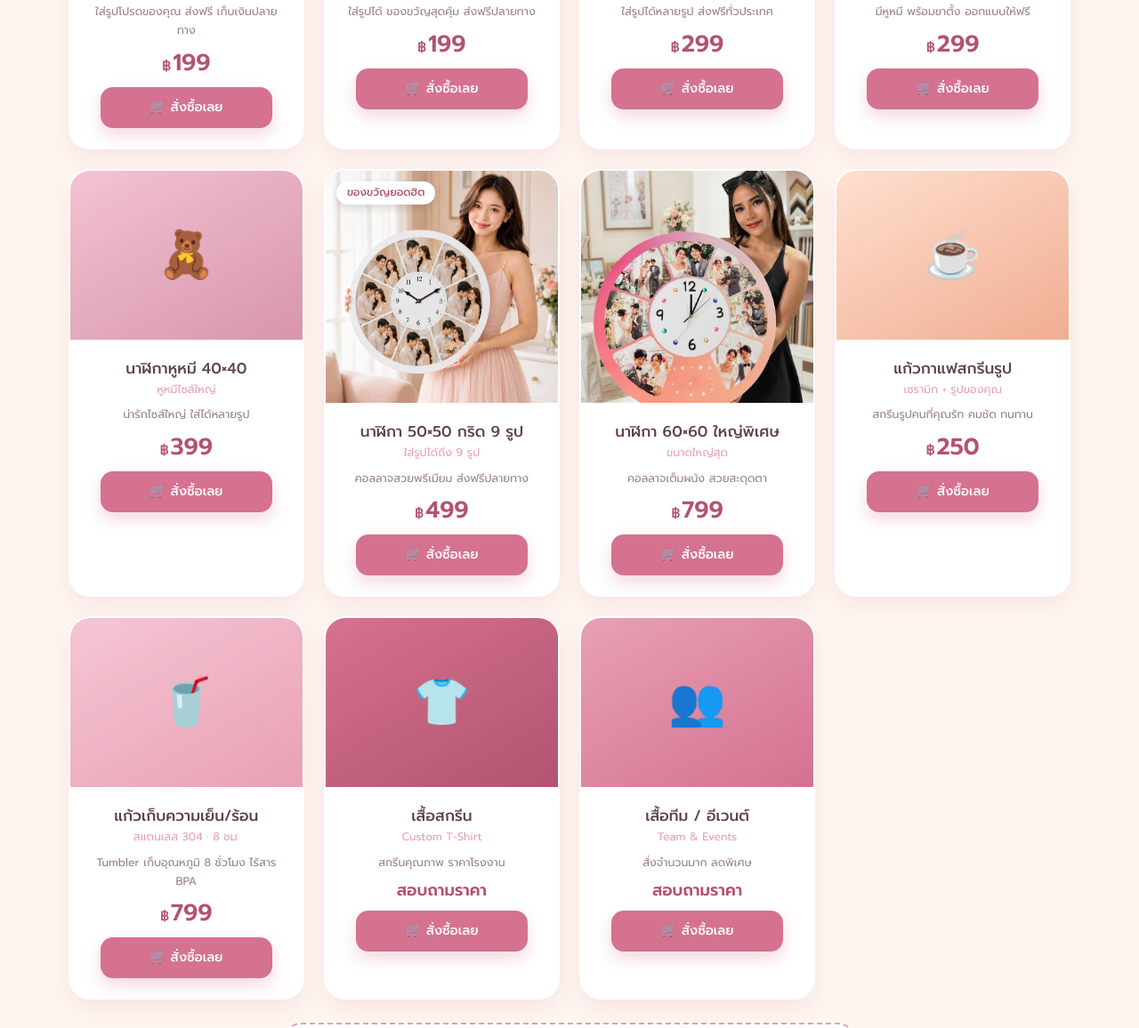
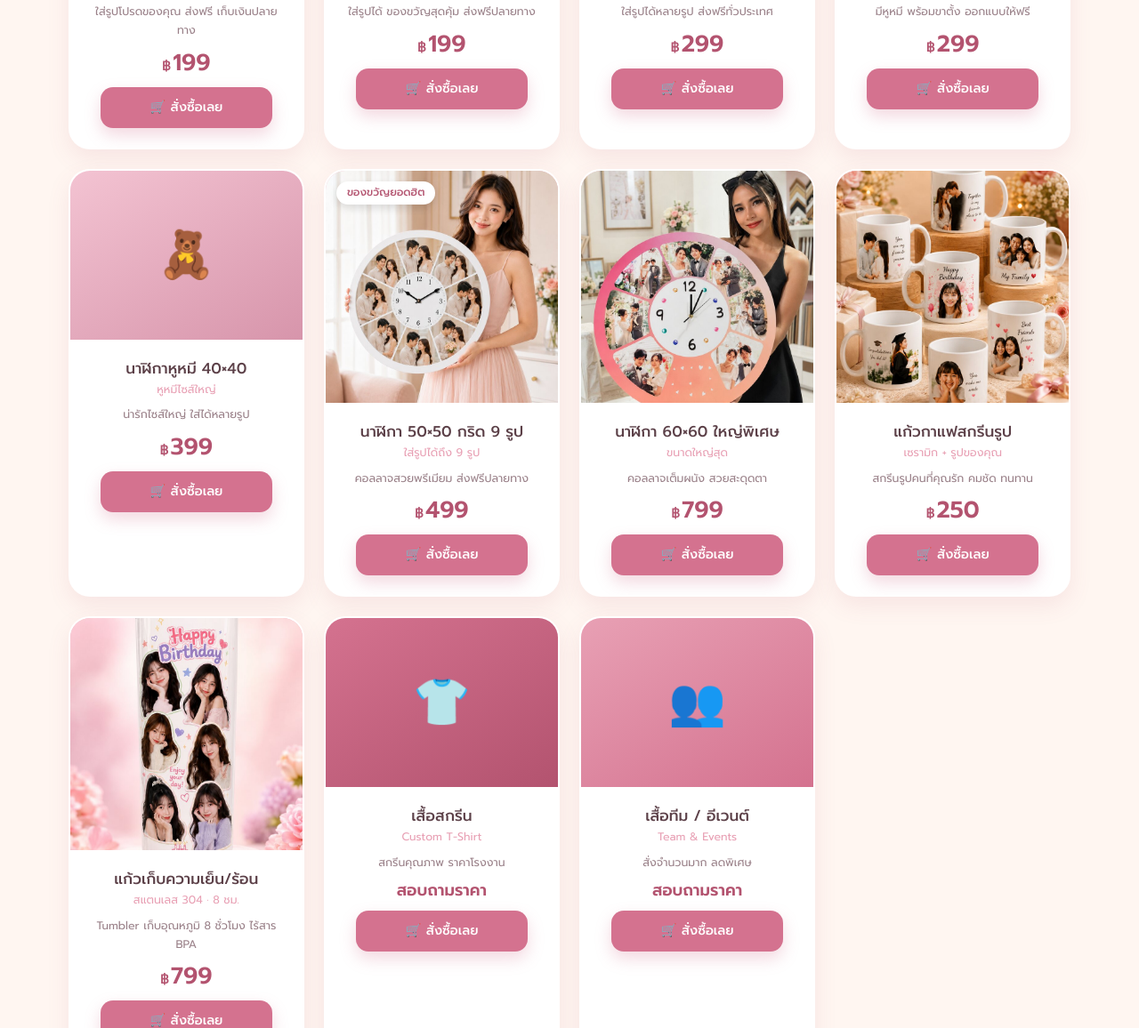
Before and after one commit to Gorvan27/baanframe, a plain HTML site: page shop.html in a window 1280 px wide. Shown: the part 1206-2362 px from the top of the page at 89% size. Drawn offline with Linux system fonts and the light colour scheme.

Commit message:
Wire mug cards to photos

```diff
--- a/shop.html
+++ b/shop.html
@@ -49,8 +49,8 @@
     <div class="card" data-cat="clocks"><div class="img" style="background:linear-gradient(150deg,#f3c3d2,#d795ab)">🧸</div><div class="body"><h3 data-i18n="clbear40">นาฬิกาหูหมี 40×40</h3><div class="en" data-i18n="clbear40s">หูหมีไซส์ใหญ่</div><p data-i18n="clbear40d">น่ารักไซส์ใหญ่ ใส่ได้หลายรูป</p><span class="price-lg"><span class="cur">฿</span>399</span><a class="btn-buy" href="#" data-i18n="btn.buy">🛒 สั่งซื้อเลย</a></div></div>
     <div class="card" data-cat="clocks"><div class="img p34" data-gallery="img/c5050-1.jpg?v=3"><span class="badge" data-i18n="badge.gift">ของขวัญยอดฮิต</span></div><div class="body"><h3 data-i18n="cl50">นาฬิกา 50×50 กริด 9 รูป</h3><div class="en" data-i18n="cl50s">ใส่รูปได้ถึง 9 รูป</div><p data-i18n="cl50d">คอลลาจสวยพรีเมียม ส่งฟรีปลายทาง</p><span class="price-lg"><span class="cur">฿</span>499</span><a class="btn-buy" href="#" data-i18n="btn.buy">🛒 สั่งซื้อเลย</a></div></div>
     <div class="card" data-cat="clocks"><div class="img p34" data-gallery="img/c6060-1.jpg?v=3"></div><div class="body"><h3 data-i18n="cl60">นาฬิกา 60×60 ใหญ่พิเศษ</h3><div class="en" data-i18n="cl60s">ขนาดใหญ่สุด</div><p data-i18n="cl60d">คอลลาจเต็มผนัง สวยสะดุดตา</p><span class="price-lg"><span class="cur">฿</span>799</span><a class="btn-buy" href="#" data-i18n="btn.buy">🛒 สั่งซื้อเลย</a></div></div>
-    <div class="card" data-cat="mugs" id="mugs"><div class="img" style="background:linear-gradient(150deg,#FFDFD0,#f0ad91)">☕</div><div class="body"><h3 data-i18n="mug250">แก้วกาแฟสกรีนรูป</h3><div class="en" data-i18n="mug250s">เซรามิก + รูปของคุณ</div><p data-i18n="mug250d">สกรีนรูปคนที่คุณรัก คมชัด ทนทาน</p><span class="price-lg"><span class="cur">฿</span>250</span><a class="btn-buy" href="#" data-i18n="btn.buy">🛒 สั่งซื้อเลย</a></div></div>
-    <div class="card" data-cat="mugs"><div class="img" style="background:linear-gradient(150deg,#f5c6d3,#e8a0b4)">🥤</div><div class="body"><h3 data-i18n="mug799">แก้วเก็บความเย็น/ร้อน</h3><div class="en" data-i18n="mug799s">สแตนเลส 304 · 8 ชม.</div><p data-i18n="mug799d">Tumbler เก็บอุณหภูมิ 8 ชั่วโมง ไร้สาร BPA</p><span class="price-lg"><span class="cur">฿</span>799</span><a class="btn-buy" href="#" data-i18n="btn.buy">🛒 สั่งซื้อเลย</a></div></div>
+    <div class="card" data-cat="mugs" id="mugs"><div class="img p34" data-gallery="img/mug250-1.jpg?v=3"></div><div class="body"><h3 data-i18n="mug250">แก้วกาแฟสกรีนรูป</h3><div class="en" data-i18n="mug250s">เซรามิก + รูปของคุณ</div><p data-i18n="mug250d">สกรีนรูปคนที่คุณรัก คมชัด ทนทาน</p><span class="price-lg"><span class="cur">฿</span>250</span><a class="btn-buy" href="#" data-i18n="btn.buy">🛒 สั่งซื้อเลย</a></div></div>
+    <div class="card" data-cat="mugs"><div class="img p34" data-gallery="img/mug799-1.jpg?v=3"></div><div class="body"><h3 data-i18n="mug799">แก้วเก็บความเย็น/ร้อน</h3><div class="en" data-i18n="mug799s">สแตนเลส 304 · 8 ชม.</div><p data-i18n="mug799d">Tumbler เก็บอุณหภูมิ 8 ชั่วโมง ไร้สาร BPA</p><span class="price-lg"><span class="cur">฿</span>799</span><a class="btn-buy" href="#" data-i18n="btn.buy">🛒 สั่งซื้อเลย</a></div></div>
     <div class="card" data-cat="tees" id="tees"><div class="img" style="background:linear-gradient(150deg,#D4728F,#B3536F)">👕</div><div class="body"><h3 data-i18n="p.9">เสื้อสกรีน</h3><div class="en" data-i18n="p.9s">Custom T-Shirt</div><p data-i18n="p.9d">สกรีนคุณภาพ ราคาโรงงาน</p><span class="price-lg" style="font-size:18px" data-i18n="price.ask">สอบถามราคา</span><a class="btn-buy" href="#" data-i18n="btn.buy">🛒 สั่งซื้อเลย</a></div></div>
     <div class="card" data-cat="tees"><div class="img" style="background:linear-gradient(150deg,#e8a0b4,#d4728f)">👥</div><div class="body"><h3 data-i18n="p.10">เสื้อทีม / อีเวนต์</h3><div class="en" data-i18n="p.10s">Team &amp; Events</div><p data-i18n="p.10d">สั่งจำนวนมาก ลดพิเศษ</p><span class="price-lg" style="font-size:18px" data-i18n="price.ask">สอบถามราคา</span><a class="btn-buy" href="#" data-i18n="btn.buy">🛒 สั่งซื้อเลย</a></div></div>
   </div>
```
Also changed, not shown: index.html (+1 -1 lines).
